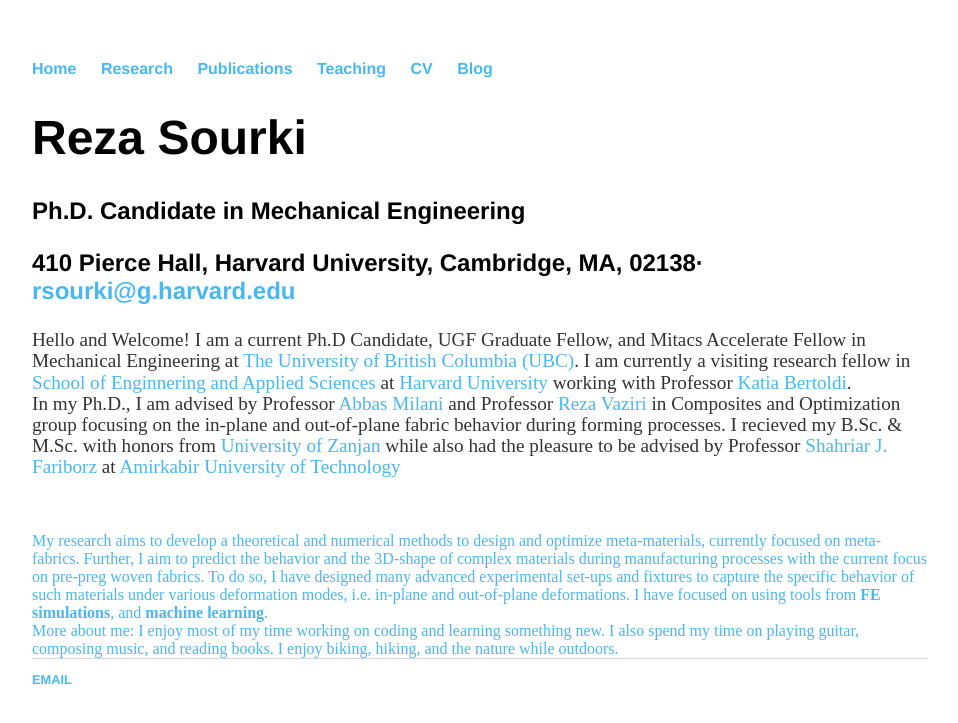
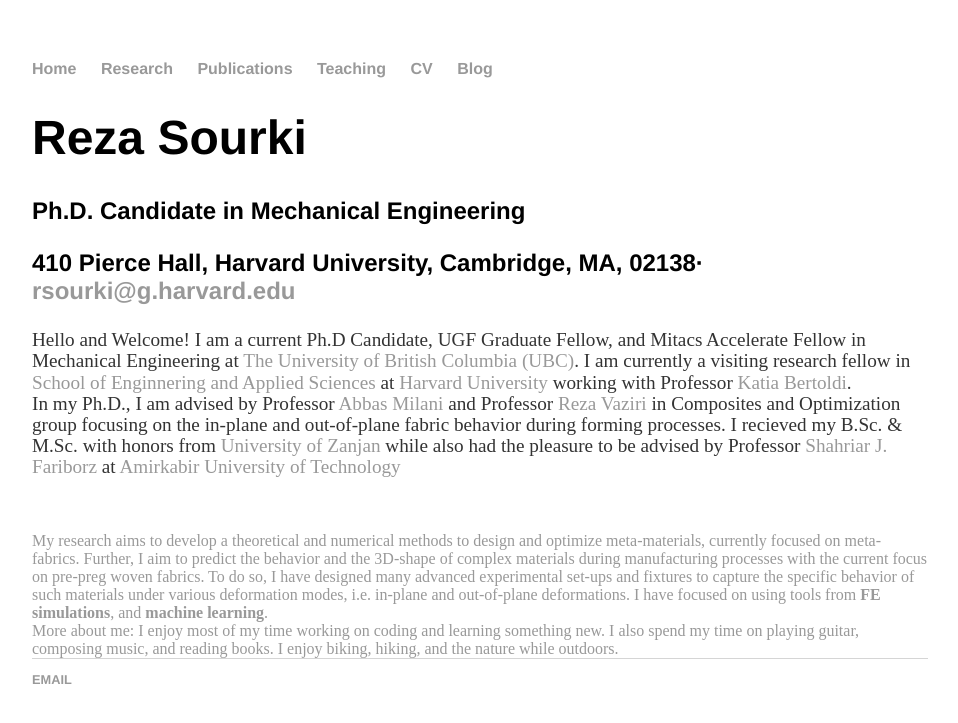
Before and after one commit to rsourki/rsourki.github.io, a Jekyll site: the page built from index.html, in a window 1280 px wide. Shown: the top 723 px of the page, without its empty margins (160-1118 px from the left). Built offline with Jekyll 4.4.1, drawn with Linux system fonts in a browser that asks for light colours.

Commit message:
Update main.css

```diff
--- a/css/main.css
+++ b/css/main.css
@@ -3,7 +3,7 @@
 nav ul, footer ul { font-size: 1em; font-family: 'Helvetica', 'Arial', 'Sans-Serif'; padding: 0px; list-style: none; font-weight: bold; }
 nav ul li, footer ul li { display: inline; margin-right: 20px; }
 
-a { text-decoration: none; color: #48B7F2; }
+a { text-decoration: none; color: #999; }
 a:hover { text-decoration: underline; }
 
 h1, h2, h3, h4 { font-family: 'Helvetica', 'Arial', 'Sans-Serif'; }
```
